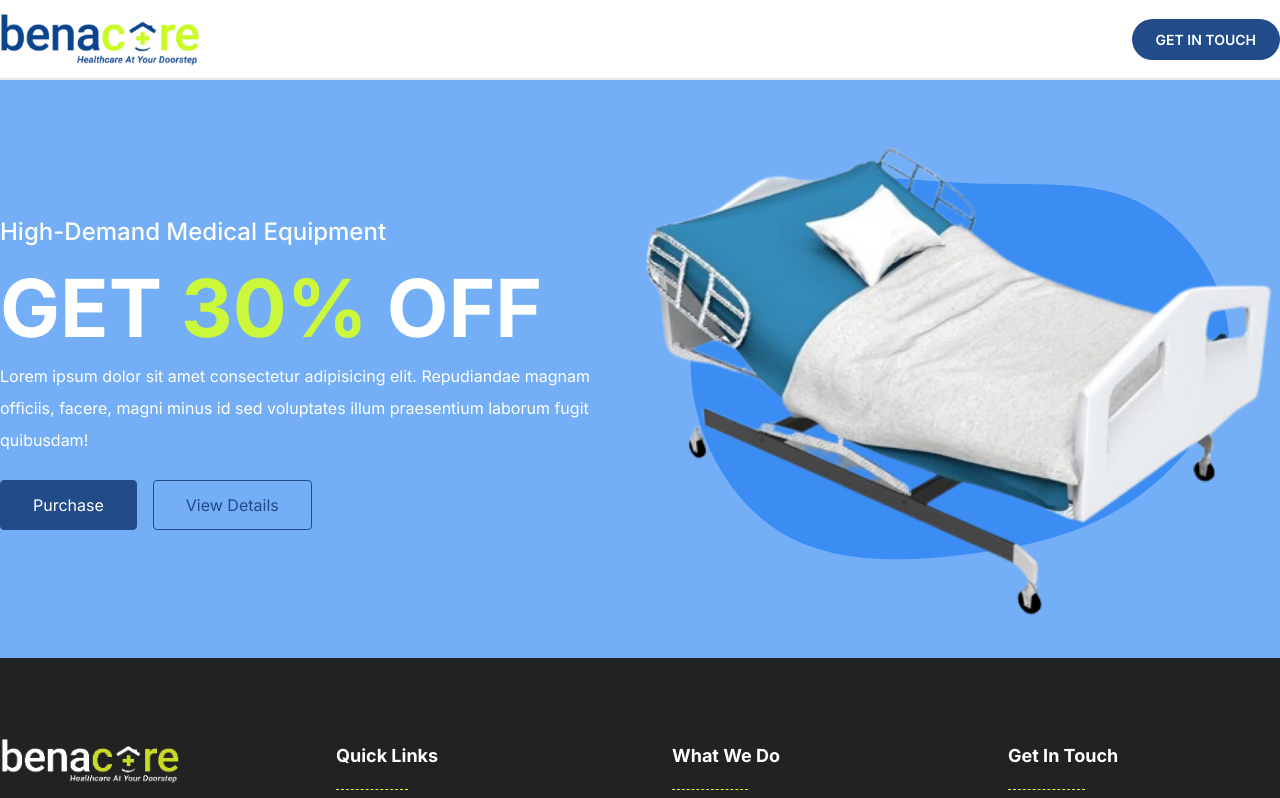
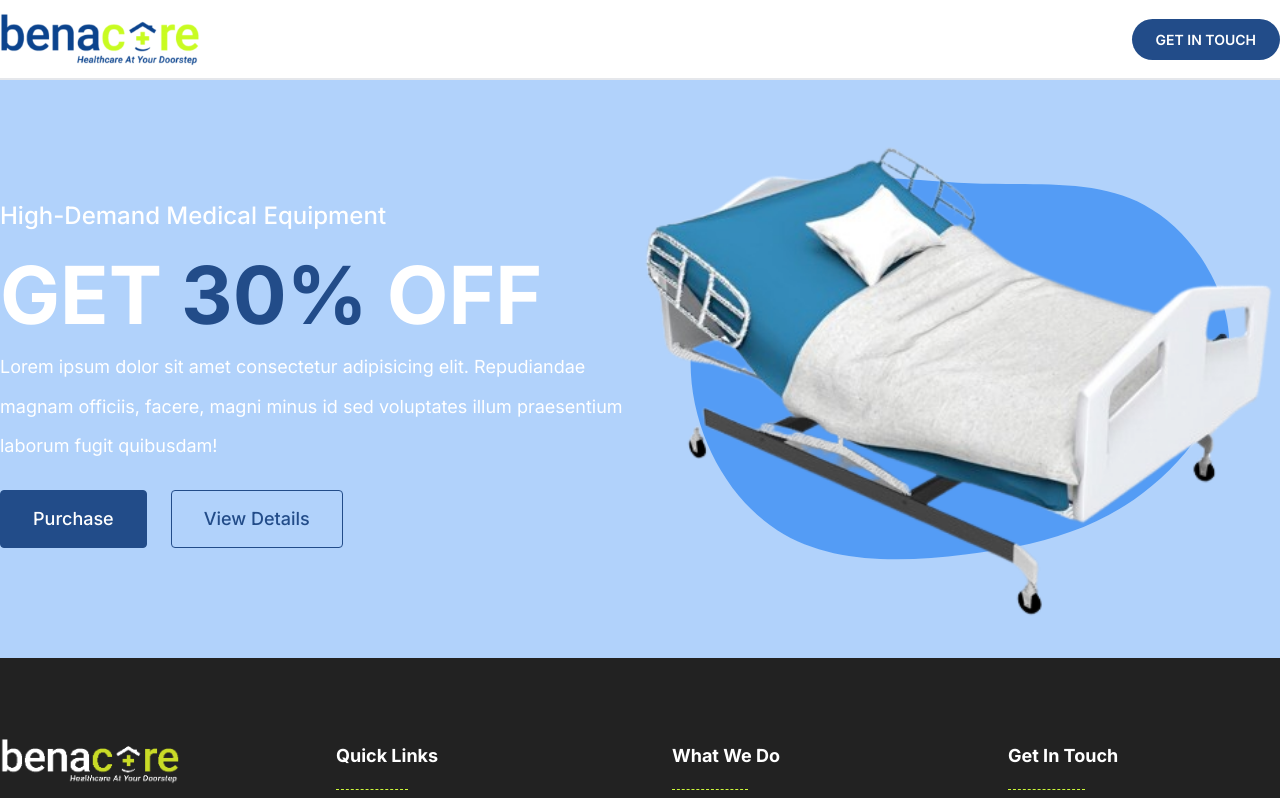
Before and after one commit to paulnyabaro/benacare_frontend, a Next.js app: page /shop in a window 1280 px wide. Shown: the top 798 px of the page. Built offline with nearby package versions, Linux system fonts and the light colour scheme.

Commit message:
Updated slider

```diff
--- a/app/globals.css
+++ b/app/globals.css
@@ -40,7 +40,9 @@ body {
 }
 .shop-slider{
   padding: 2rem 0;
-  background-color: #1778f299;
+  background-color: #1778f255;
+  line-height: 2.2;
+  font-size: 1.125rem;
 }
 .shop-slider h3{
   font-size: 1.5rem;
@@ -54,6 +56,9 @@ body {
 }
 .text-green{
   color: var(--green);
+}
+.text-blue{
+  color: var(--blue);
 }
 .image-container{
   width: 100%;
@@ -73,6 +78,7 @@ body {
   display: inline-block;
   padding: 0.5rem 2rem;
   border-radius: var(--br);
+  font-weight: 500;
 }
 .btn-blue{
   background-color: var(--blue);
--- a/app/shop/page.tsx
+++ b/app/shop/page.tsx
@@ -11,10 +11,10 @@ const page = () => {
             <div className="flex align-items-center">
                 <div className="w-full lg:w-1/2 gap-x-32">
                   <h3>High-Demand Medical Equipment</h3>
-                  <h1>Get <span className="text-green">30%</span> OFF</h1>
+                  <h1>Get <span className="text-blue">30%</span> OFF</h1>
                   <p>Lorem ipsum dolor sit amet consectetur adipisicing elit. Repudiandae magnam officiis, facere, magni minus id sed voluptates illum praesentium laborum fugit quibusdam!</p>
 
-                  <div className="flex gap-4 mt-6">
+                  <div className="flex gap-6 mt-6">
                     <a href="" className="btn btn-blue">Purchase</a>
                     <a href="" className="btn btn-outline-blue">View Details</a>
                   </div>
```
